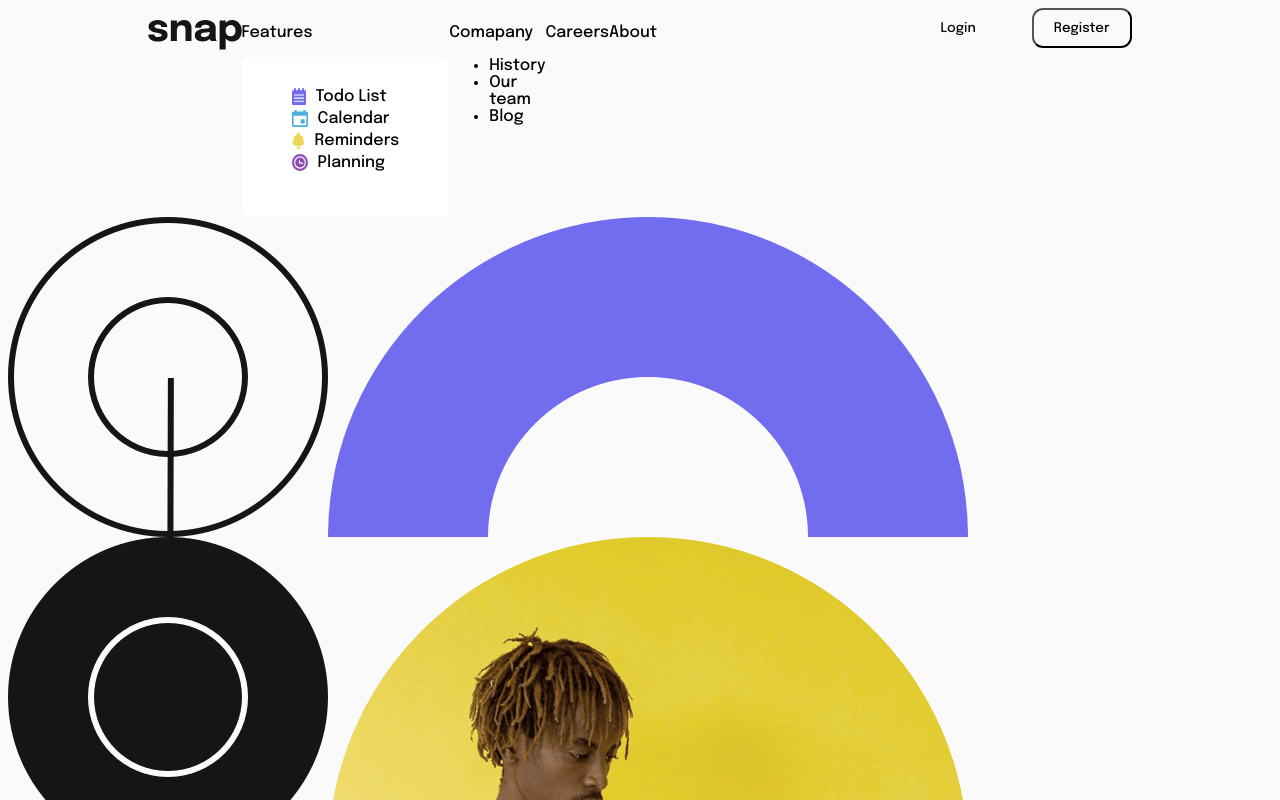
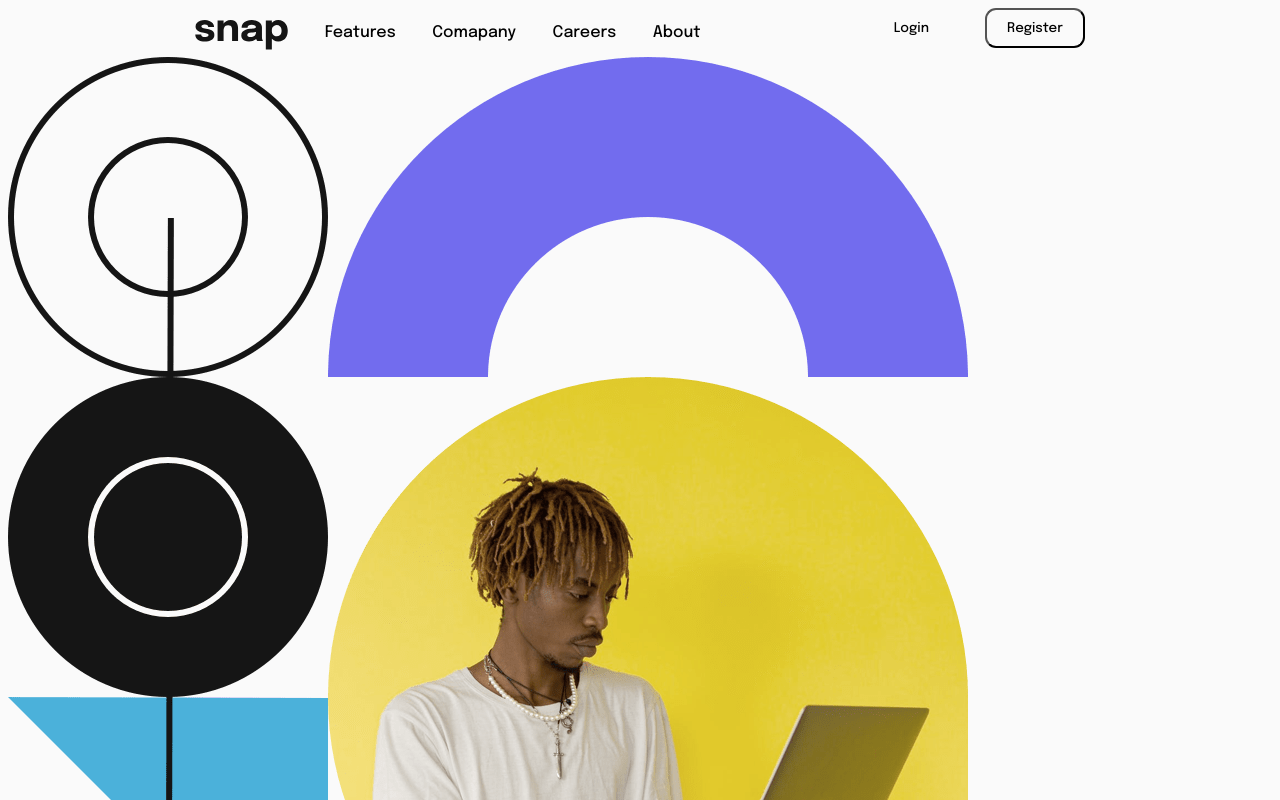
Before and after one commit to Reda-Hammada/snap-app, a React (Create React App) app in the folder snap-app/: page / in a window 1280 px wide. Shown: the top 800 px of the page. Built offline with nearby package versions, Linux system fonts and the light colour scheme.

Commit message:
update navbar feature and company  component drop navbar worked

```diff
--- a/snap-app/src/components/Company.js
+++ b/snap-app/src/components/Company.js
@@ -1,19 +1,37 @@
-import React from "react";
+import React, {Component} from 'react';
+import './company.css';
 
+class Make extends Component {
 
-export default function Company (){
+    state = {
 
-    return(
+        showCompany: false
+    }
 
-        <div>
-            <p>Comapany</p>
+    onShowToggle = () => {
+
+        this.setState({showCompany: !this.state.showCompany})
+        console.log("it worked succsefully to change the toggle state");
+    }
+    render(){
+
+        return(
+
             <div>
+            <p onMouseOut={this.onShowToggle}>Comapany</p>
+            {this.state.showCompany ?(
+            <div className="listCompany">
                 <ul>
                     <li>History</li>
                     <li>Our team</li>
                     <li>Blog</li>
                 </ul>
             </div>
+              ): null}
         </div>
-    )
+
+        )
+    }
 }
+
+export default Make;
--- a/snap-app/src/components/Features.js
+++ b/snap-app/src/components/Features.js
@@ -9,13 +9,13 @@ class Features extends Component{
 
     state = {
 
-        showFeature: true
+        showFeature: false
     }
 
     onShowToggle = () =>{
 
         this.setState({showFeature: !this.state.showFeature});
-        console.log('state changed');
+
 
     }
 
@@ -31,9 +31,9 @@ class Features extends Component{
 
             <div>
                 <div>
-                    <p className='feature' onClick ={this.onShowToggle}>Features</p>
+                    <p className='feature' onMouseOut ={this.onShowToggle}>Features</p>
                 </div>
-                {this.state.showFeature ? (
+                {this.state.showFeature ?(
                 <div className= "featureContainer" >
                     <ul>
                         <div style={iconList}>
--- a/snap-app/src/components/Make.js
+++ b/snap-app/src/components/Make.js
@@ -4,11 +4,13 @@ const Make = (props) => {
 
     return(
 
+    <React.Fragment >
         <div>
             <h1>props.heading</h1>
         </div>
         <div>
 
         </div>
+    </React.Fragment>
     )
 }
--- a/snap-app/src/components/company.css
+++ b/snap-app/src/components/company.css
@@ -0,0 +1,54 @@
+
+@import url('https://fonts.googleapis.com/css2?family=Epilogue:wght@500&display=swap');
+
+
+
+/*
+- Almost White: hsl(0, 0%, 98%)
+- Medium Gray: hsl(0, 0%, 41%)
+- Almost Black: hsl(0, 0%, 8%) */
+
+
+:root{
+
+    --universal-font : 'Epilogue', sans-serif;
+    --almostWhite: hsl(0, 0%, 98%);
+    --mediumGray :  hsl(0, 0%, 41%);
+    --almostBlack:  hsl(0, 0%, 8%);
+
+}
+
+
+.listCompany ul {
+
+    width: 100%;
+    margin-right: 50px;
+
+}
+
+
+.listCompany ul li {
+
+    list-style-type: none;
+    padding-top: 10px;
+    padding-right: 50%;
+    color: var(--almostBlack);
+
+}
+
+.listCompany ul li:hover{
+
+    color:var(--mediumGray)
+}
+
+
+
+.listCompany{
+
+    background-color: #fff;
+    border-radius: 7px;
+    height: 150px;
+    width: 100%;
+    padding-top: 10px;
+    text-align: center;
+}
--- a/snap-app/src/components/features.css
+++ b/snap-app/src/components/features.css
@@ -1,7 +1,24 @@
+
+
+/*
+- Almost White: hsl(0, 0%, 98%)
+- Medium Gray: hsl(0, 0%, 41%)
+- Almost Black: hsl(0, 0%, 8%) */
+
+:root{
+
+    --almostWhite: hsl(0, 0%, 98%);
+    --mediumGray :  hsl(0, 0%, 41%);
+    --almostBlack:  hsl(0, 0%, 8%);
+}
 
 .feature {
 
-    cursor: pointer
+    cursor: pointer;
+    margin-left:auto;
+    margin-right: auto ;
+
+
 }
 .featureContainer{
 
@@ -9,9 +26,10 @@
     border-radius: 7px;
     height: 150px;
     width: 100%;
-
+    color: var(--almostBlack);
     padding-top: 10px;
     text-align: center;
+
 }
 
 
@@ -32,6 +50,11 @@ margin-right: 50px;
 
 }
 
+.featureContainer ul li:hover{
+
+    color:var(--mediumGray);
+}
+
 .featureContainer img{
 
     padding-left: 10px;
--- a/snap-app/src/components/header.css
+++ b/snap-app/src/components/header.css
@@ -4,6 +4,9 @@
 :root{
 
     --background-color : hsl(0, 0%, 98%);
+    --almostWhite: hsl(0, 0%, 98%);
+    --mediumGray :  hsl(0, 0%, 41%);
+    --almostBlack:  #141414;
     --universal-font : 'Epilogue', sans-serif;
 
 
@@ -19,9 +22,13 @@
 
     width: 100%;
     display: flex;
-    justify-content: space-around;
+    justify-content: space-evenly;
 
 
+}
+
+.navbar p:hover{
+    color: var(--mediumGray);
 }
 
 
@@ -30,6 +37,7 @@
     display: flex;
     width: 40%;
     justify-content: space-between;
+    cursor: pointer
 }
 
 .buttonContainer .login{
@@ -43,7 +51,7 @@
 .buttonContainer .register{
 
     font-family: var(--universal-font);
-    border-style: 1px black visible ;
+    border-style: 1px #141414 visible ;
     background-color: var(--background-color);
     width: 100px;
     height: 40px;
--- /dev/null
+++ b/snap-app/src/components/make.css
@@ -0,0 +1,12 @@
+
+/*
+- Almost White: hsl(0, 0%, 98%)
+- Medium Gray: hsl(0, 0%, 41%)
+- Almost Black: hsl(0, 0%, 8%) */
+
+:root{
+
+    --almostWhite: hsl(0, 0%, 98%);
+    --mediumGray :  hsl(0, 0%, 41%);
+    --almostBlack:  hsl(0, 0%, 8%);
+}
```
